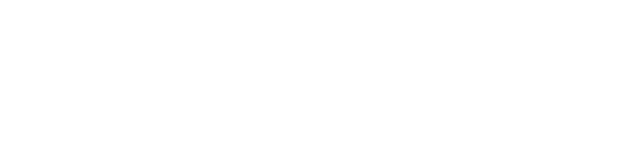
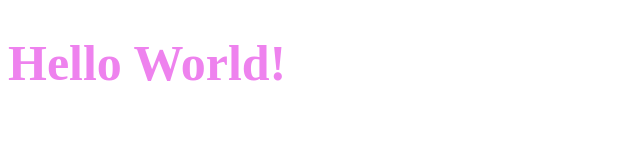
Before and after one commit to MarilisaMoio/htmlcss-hello, a plain HTML site: page index.html in a window 1280 px wide. Shown: the whole page, without its empty margins (0-640 px from the left). Drawn offline with Linux system fonts and the light colour scheme.

Commit message:
feat: add title

```diff
--- a/index.html
+++ b/index.html
@@ -3,9 +3,12 @@
 <head>
     <meta charset="UTF-8">
     <meta name="viewport" content="width=device-width, initial-scale=1.0">
+    <link rel="stylesheet" href="style.css">
     <title>Hello World</title>
 </head>
 <body>
-
+    <head>
+        <h1 class="title">Hello World!</h1>
+    </head>
 </body>
 </html>
--- /dev/null
+++ b/style.css
@@ -0,0 +1,4 @@
+.title{
+    color: violet;
+    font-size: 50px;
+}
```
